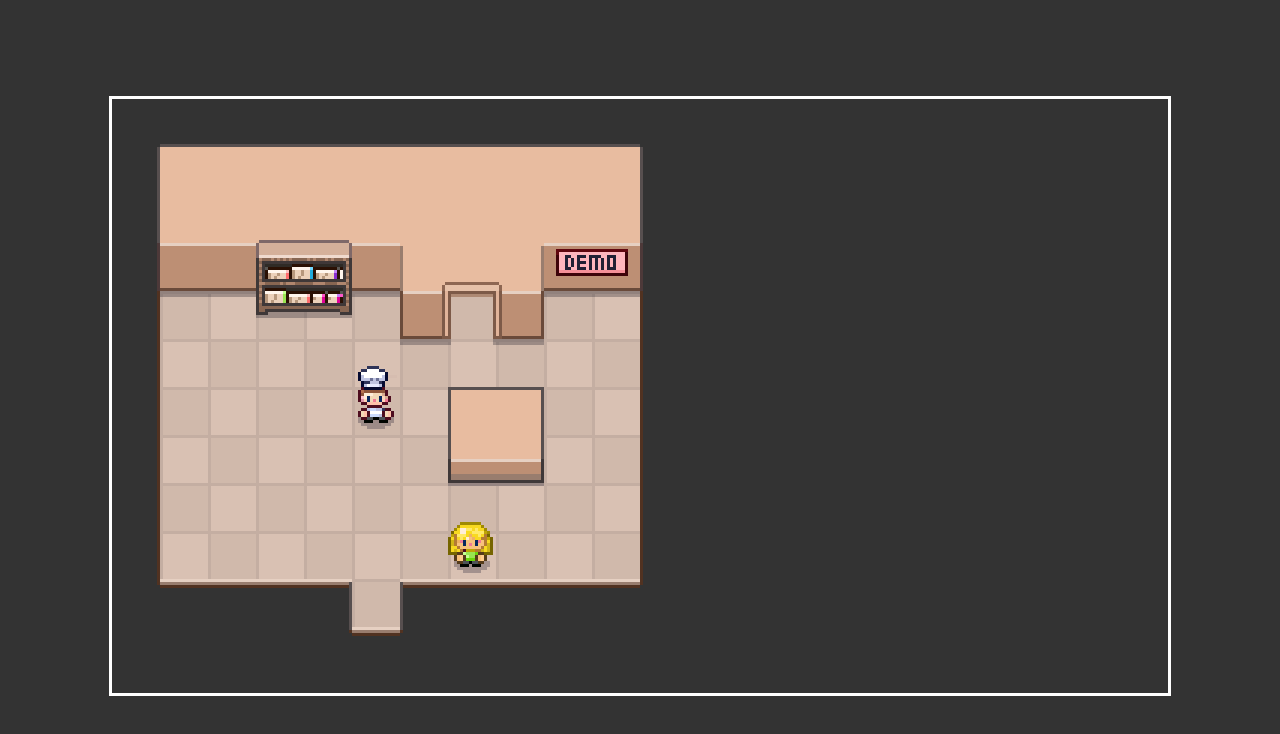
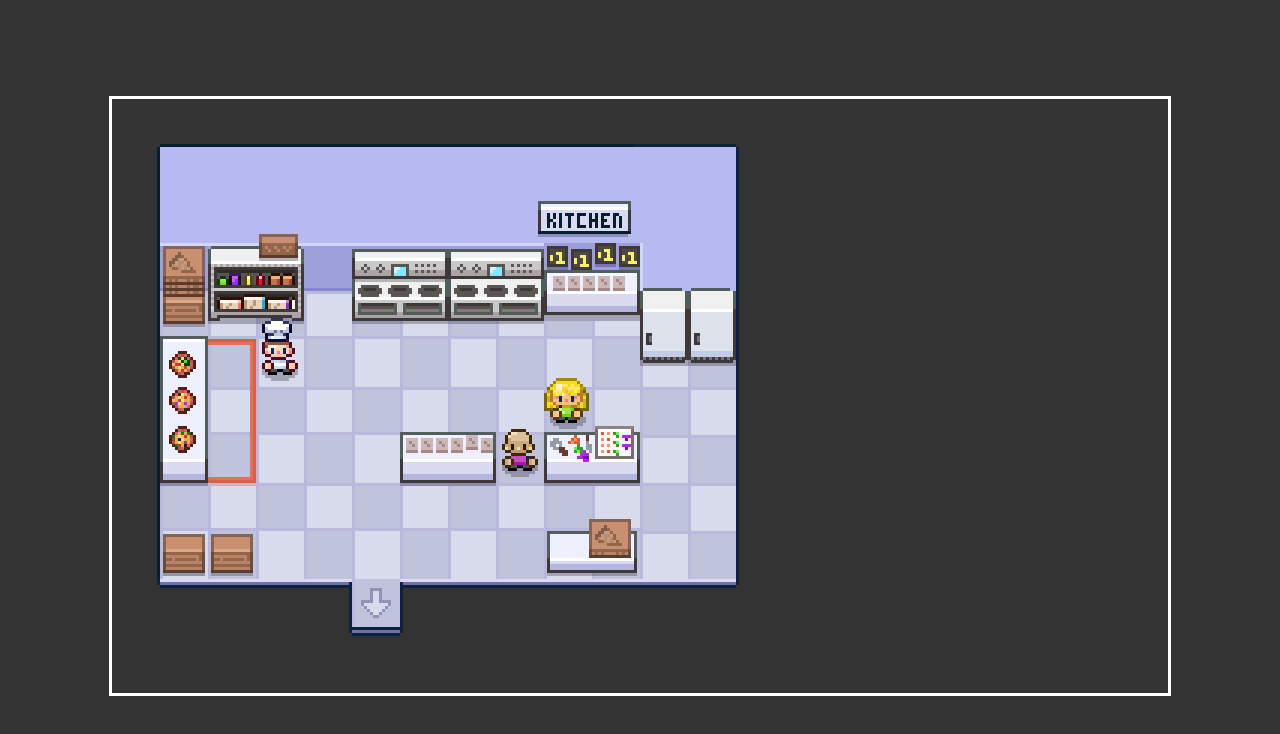
Before and after one commit to Beatzoid/pizza-legends, a website with bundled scripts: page public/index.html in a window 1280 px wide. Built offline with nearby package versions, Linux system fonts and the light colour scheme.

Commit message:
:sparkles: Overworld Maps

```diff
--- a/public/index.html
+++ b/public/index.html
@@ -9,6 +9,8 @@
             <canvas class="game-canvas" width="352" height="189"></canvas>
         </div>
 
+        <script src="/dist/overworldMaps.js" type="module"></script>
+        <script src="/dist/overworldMap.js" type="module"></script>
         <script src="/dist/gameobject.js" type="module"></script>
         <script src="/dist/sprite.js" type="module"></script>
         <script src="/dist/overworld.js" type="module"></script>
--- a/src/overworld.ts
+++ b/src/overworld.ts
@@ -1,4 +1,5 @@
-import GameObject from "./gameobject.js";
+import OverworldMap from "./overworldMap.js";
+import overworldMapData from "./overworldMaps.js";
 
 interface OverworldConfig {
     element: HTMLElement;
@@ -8,36 +9,37 @@ class Overworld {
     private element: HTMLElement;
     private canvas: HTMLCanvasElement;
     private ctx: CanvasRenderingContext2D;
+    private map: OverworldMap;
 
     public constructor(config: OverworldConfig) {
         this.element = config.element;
         this.canvas = this.element.querySelector(".game-canvas")!;
         this.ctx = this.canvas.getContext("2d")!;
+        this.map = new OverworldMap(overworldMapData.Kitchen);
+    }
+
+    public startGameLoop() {
+        const step = () => {
+            this.ctx.clearRect(0, 0, this.canvas.width, this.canvas.height);
+
+            this.map.drawLowerImage(this.ctx);
+
+            Object.values(this.map.gameObjects).forEach((object) => {
+                object.sprite.draw(this.ctx);
+            });
+
+            this.map.drawUpperImage(this.ctx);
+
+            requestAnimationFrame(() => {
+                step();
+            });
+        };
+
+        step();
     }
 
     public init() {
-        const bgImage = new Image();
-        bgImage.src = "/images/maps/DemoLower.png";
-
-        bgImage.onload = () => {
-            this.ctx.drawImage(bgImage, 0, 0);
-        };
-
-        // Game Objects
-        const hero = new GameObject({
-            x: 5,
-            y: 6
-        });
-        const npc1 = new GameObject({
-            x: 7,
-            y: 9,
-            src: "/images/characters/people/npc1.png"
-        });
-
-        setTimeout(() => {
-            hero.sprite.draw(this.ctx);
-            npc1.sprite.draw(this.ctx);
-        }, 200);
+        this.startGameLoop();
     }
 }
 
--- /dev/null
+++ b/src/overworldMap.ts
@@ -0,0 +1,34 @@
+import GameObject from "./gameobject.js";
+
+interface OverworldMapConfig {
+    gameObjects: Record<string, GameObject>;
+    upperSrc: string;
+    lowerSrc: string;
+}
+
+class OverworldMap {
+    public gameObjects: Record<string, GameObject>;
+
+    private upperImage: HTMLImageElement;
+    private lowerImage: HTMLImageElement;
+
+    public constructor(config: OverworldMapConfig) {
+        this.gameObjects = config.gameObjects;
+
+        this.upperImage = new Image();
+        this.upperImage.src = config.upperSrc;
+
+        this.lowerImage = new Image();
+        this.lowerImage.src = config.lowerSrc;
+    }
+
+    public drawLowerImage(ctx: CanvasRenderingContext2D) {
+        ctx.drawImage(this.lowerImage, 0, 0);
+    }
+
+    public drawUpperImage(ctx: CanvasRenderingContext2D) {
+        ctx.drawImage(this.upperImage, 0, 0);
+    }
+}
+
+export default OverworldMap;
--- /dev/null
+++ b/src/overworldMaps.ts
@@ -0,0 +1,33 @@
+import GameObject from "./gameobject.js";
+
+export default {
+    DemoRoom: {
+        lowerSrc: "/images/maps/DemoLower.png",
+        upperSrc: "/images/maps/DemoUpper.png",
+        gameObjects: {
+            hero: new GameObject({ x: 5, y: 6 }),
+            npc1: new GameObject({
+                x: 7,
+                y: 9,
+                src: "/images/characters/people/npc1.png"
+            })
+        }
+    },
+    Kitchen: {
+        lowerSrc: "/images/maps/KitchenLower.png",
+        upperSrc: "/images/maps/KitchenUpper.png",
+        gameObjects: {
+            hero: new GameObject({ x: 3, y: 5 }),
+            npc1: new GameObject({
+                x: 9,
+                y: 6,
+                src: "/images/characters/people/npc1.png"
+            }),
+            npc2: new GameObject({
+                x: 8,
+                y: 7,
+                src: "/images/characters/people/npc2.png"
+            })
+        }
+    }
+};
```
Also changed, not shown: .eslintrc.json.
